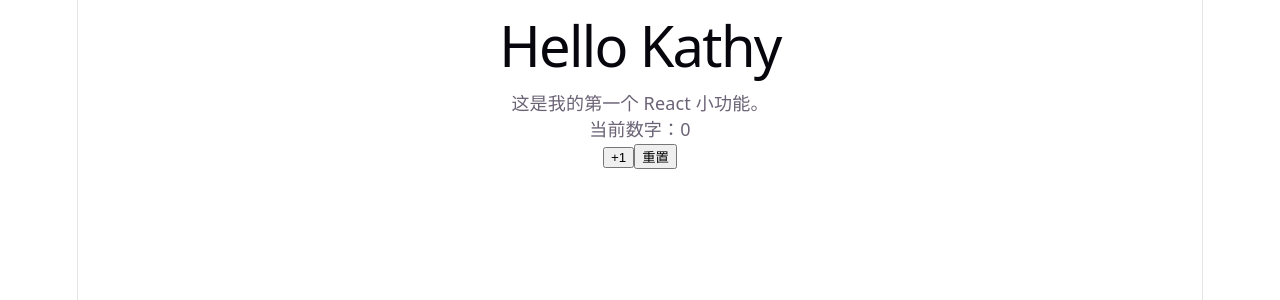
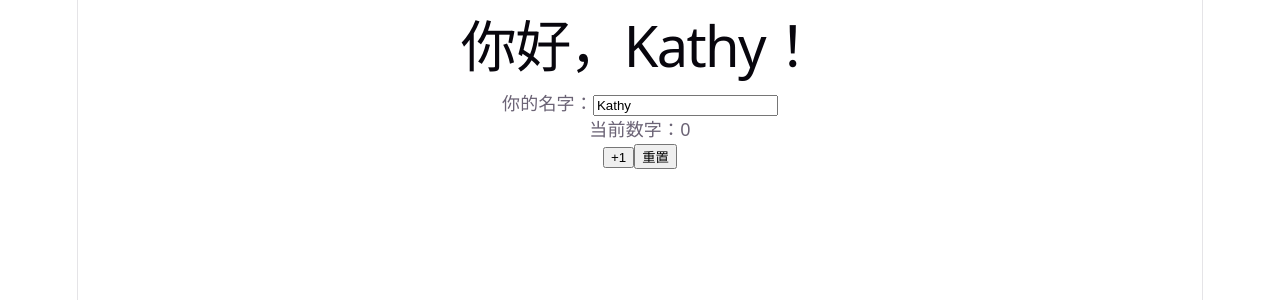
Before and after one commit to kathyxie88/hello-dev, a React (Vite) app: page / in a window 1280 px wide. Shown: the top 300 px of the page. Built offline with nearby package versions, Linux system fonts and the light colour scheme.

Commit message:
Add name input

```diff
--- a/src/App.tsx
+++ b/src/App.tsx
@@ -3,11 +3,19 @@ import './App.css'
 
 function App() {
   const [count, setCount] = useState(0)
+  const [name, setName] = useState('Kathy')
 
   return (
     <main>
-      <h1>Hello Kathy</h1>
-      <p>这是我的第一个 React 小功能。</p>
+      <h1>你好，{name}！</h1>
+
+      <label>
+        你的名字：
+        <input
+          value={name}
+          onChange={(event) => setName(event.target.value)}
+        />
+      </label>
 
       <p>当前数字：{count}</p>
 
```
